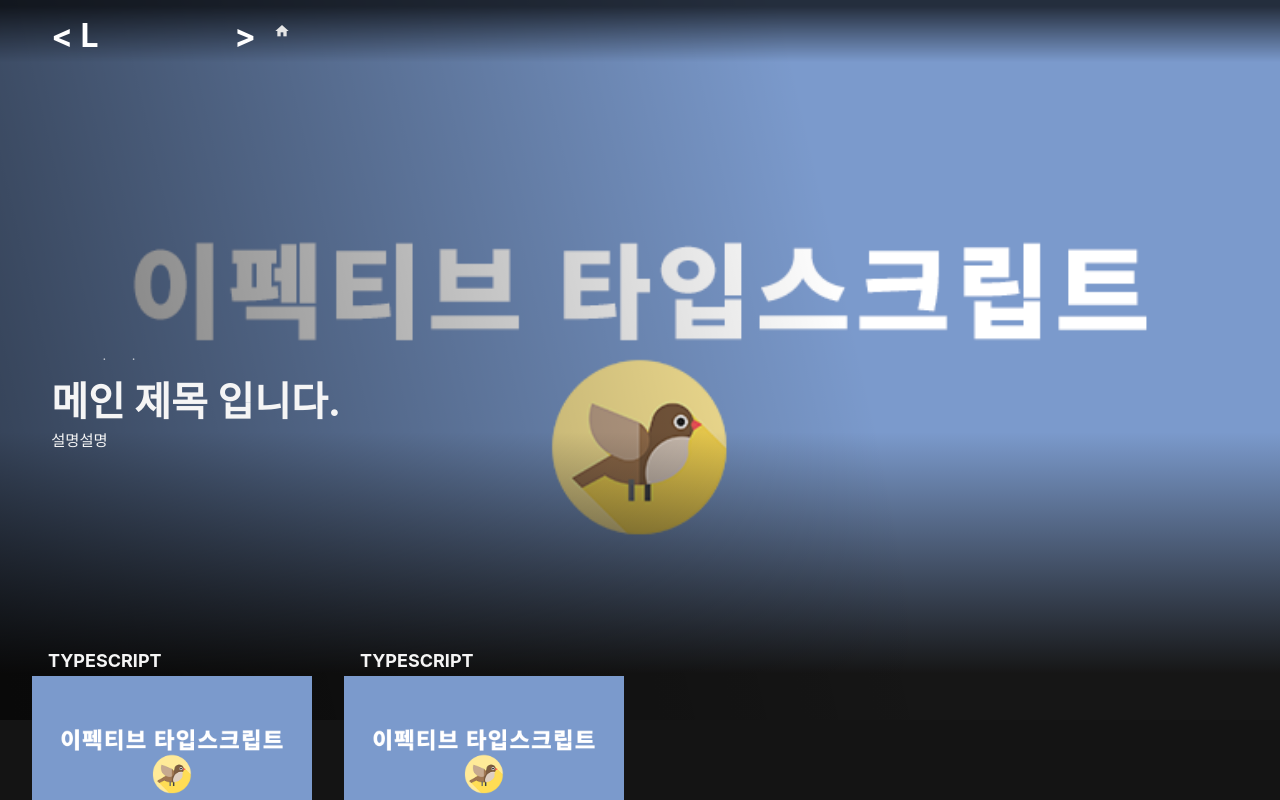
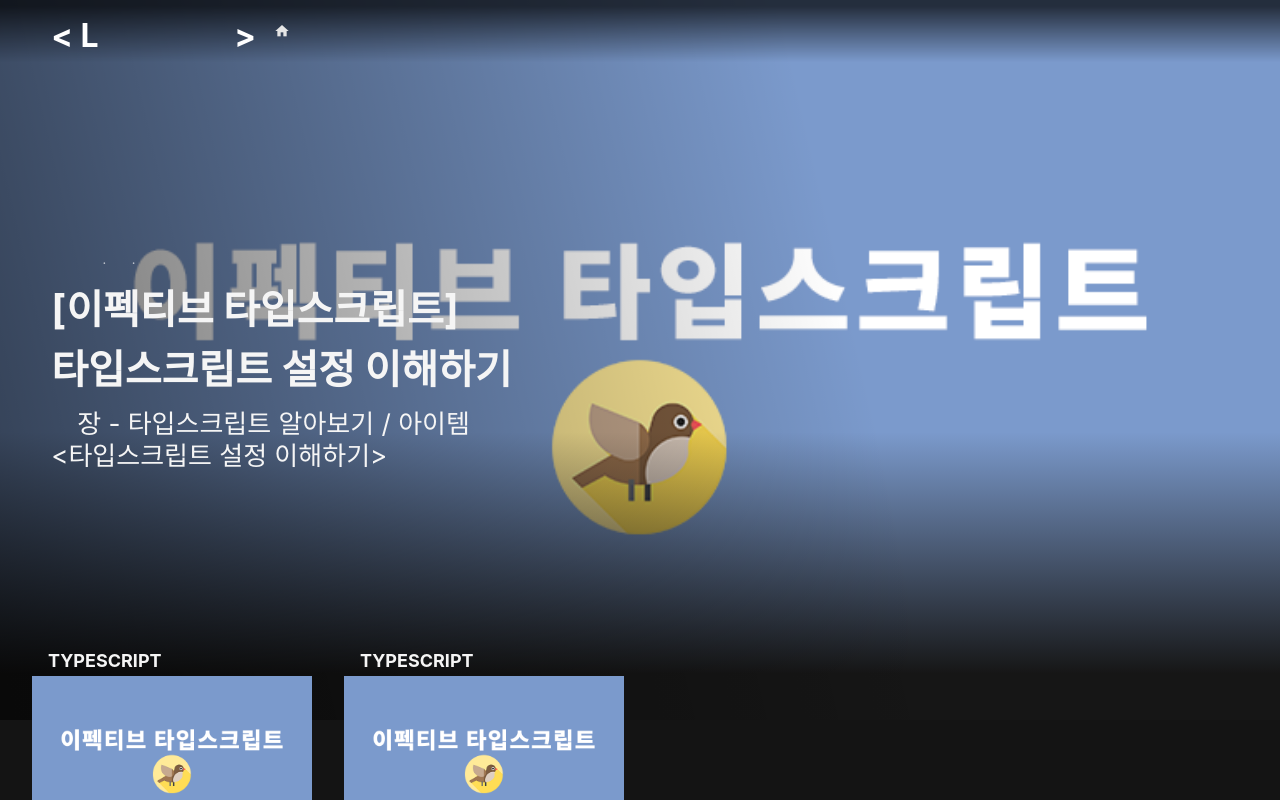
Before and after one commit to Lissu-FE/Lissu-FE.github.io, a Next.js app: page / in a window 1280 px wide. Shown: the top 800 px of the page. Built offline with nearby package versions, Linux system fonts and the light colour scheme; a web font is replaced by a local one.

Commit message:
메인 배너 데이저 적용

```diff
--- a/components/index/IndexMain/IndexMain.tsx
+++ b/components/index/IndexMain/IndexMain.tsx
@@ -7,7 +7,7 @@
 const IndexMain = ({ posts }) => {
   return (
     <IndexMainWrapper>
-      <MainThubnailBanner />
+      <MainThubnailBanner post={posts[0]} />
       <PostListWrapper>
         {posts.map((post: Post) => {
           return <MainCard key={post.id} data={post} />
--- a/components/index/MainCard/MainCard.tsx
+++ b/components/index/MainCard/MainCard.tsx
@@ -32,7 +32,9 @@
         />
       </ThumbnailWrapper>
       <CardBody>
-        <DateWrapper>{format(new Date(data.date), 'LLLL M, yyyy')}</DateWrapper>
+        <DateWrapper>
+          {format(new Date(data.date), 'LLLL dd, yyyy')}
+        </DateWrapper>
         <MainTitle onClick={goPost}> {data.title} </MainTitle>
         <CardDescription onClick={goPost}>{data.description}</CardDescription>
       </CardBody>
--- a/components/index/MainThubnailBanner/MainThubnailBanner.tsx
+++ b/components/index/MainThubnailBanner/MainThubnailBanner.tsx
@@ -1,3 +1,5 @@
+import { format } from 'date-fns'
+
 import {
   MainThubnailBannerWrapper,
   BottomGradation,
@@ -10,16 +12,17 @@
 } from './MainThubnailBannerStyle'
 import testTh from '../../../public/test_thumbnail.png'
 
-const MainThubnailBanner = () => {
+const MainThubnailBanner = ({ post }) => {
+  console.log(post)
   return (
     <MainThubnailBannerWrapper>
       <Thumbnail src={testTh} alt='testTh' objectFit='cover' layout='fill' />
       <BottomGradation />
       <LeftGradation />
       <InfoWrapper>
-        <DateWrapper>2022.05.22</DateWrapper>
-        <MainTitle>메인 제목 입니다.</MainTitle>
-        <Description>설명설명</Description>
+        <DateWrapper>{format(new Date(post.date), 'yyyy.MM.dd')}</DateWrapper>
+        <MainTitle>{post.title}</MainTitle>
+        <Description>{post.description}</Description>
       </InfoWrapper>
     </MainThubnailBannerWrapper>
   )
--- a/components/index/MainThubnailBanner/MainThubnailBannerStyle.ts
+++ b/components/index/MainThubnailBanner/MainThubnailBannerStyle.ts
@@ -31,8 +31,12 @@
 
 export const InfoWrapper = styled.div`
   position: absolute;
-  bottom: 38%;
   left: 4%;
+  width: 36%;
+  word-wrap: break-word;
+  word-break: keep-all;
+  justify-content: center;
+  height: 100%;
 `
 
 export const DateWrapper = styled.div`
@@ -41,13 +45,24 @@
 `
 
 export const MainTitle = styled.div`
+  ${({ theme }) => theme.typography.display_md}
+  line-height:${({ theme }) => theme.figure * 3};
+
+  ${({ theme }) => `${theme.breakpoints.up('xs')} {
+      font-size: ${theme.figure * 5}rem;
+  }`}
+
   font-size: 3.125vw;
-  margin: 1.2vw 0;
+  margin: ${({ theme }) => (theme.figure / 4) * 5}rem 0;
   font-weight: bold;
 `
 
 export const Description = styled.div`
-  font-size: 1.2vw;
+  ${({ theme }) => theme.typography.display_xs}
+
+  ${({ theme }) => `${theme.breakpoints.up('xs')} {
+    font-size: ${(theme.figure / 4) * 13}rem;
+}`}
 `
 
 export const Thumbnail = styled(Image)`
```
